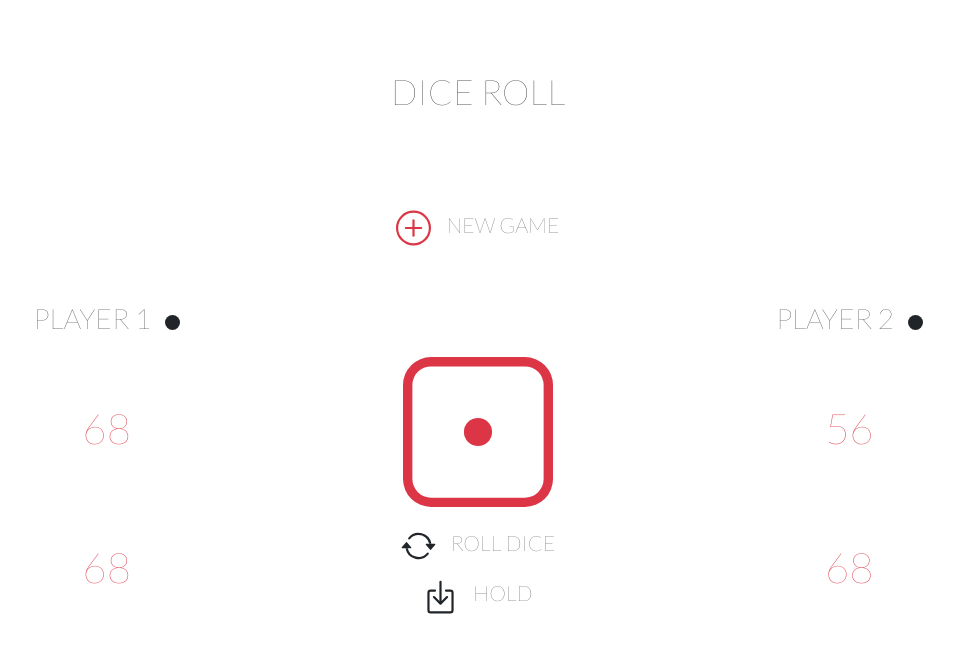
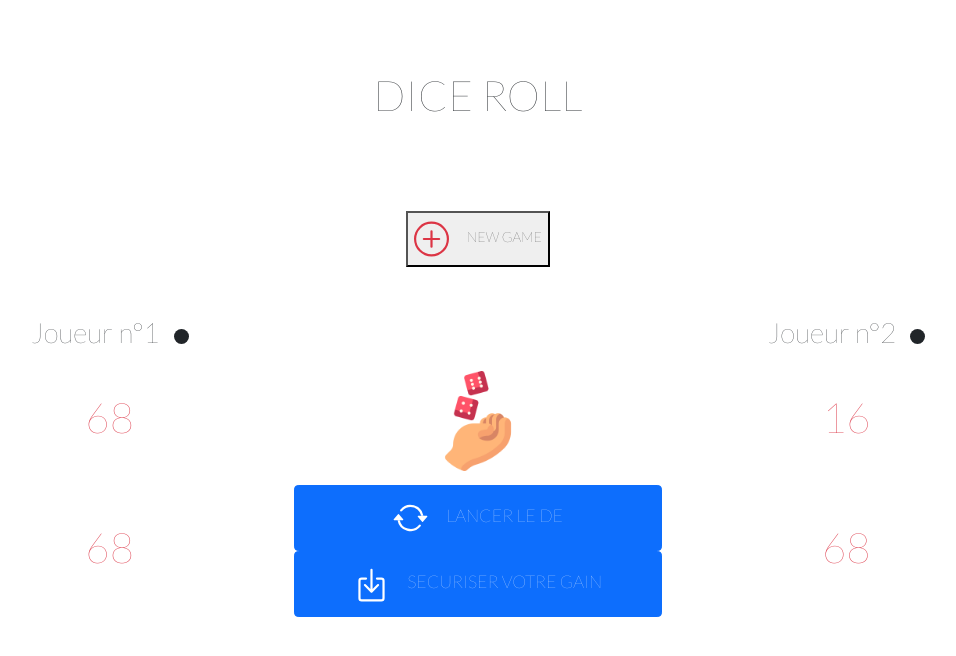
Before and after one commit to louvetsandrine/JeuD-, a PHP site: page / in a window 1280 px wide. Shown: the top 656 px of the page, without its empty margins (162-1118 px from the left). Run offline with PHP 8.4, Linux system fonts and the light colour scheme; some libraries are stand-ins or nearby versions.

Commit message:
10/12/2021 second

```diff
--- a/index.html
+++ b/index.html
@@ -5,8 +5,7 @@
     <meta name="viewport" content="width=device-width">
     <title>Jeu</title>
     <!-- Bootstrap CDN CSS -->
-    <link href="https://stackpath.bootstrapcdn.com/bootstrap/4.4.1/css/bootstrap.min.css" rel="stylesheet" integrity="sha384-Vkoo8x4CGsO3+Hhxv8T/Q5PaXtkKtu6ug5TOeNV6gBiFeWPGFN9MuhOf23Q9Ifjh" crossorigin="anonymous">
-    <!-- Our CSS -->
+    <link href="https://cdn.jsdelivr.net/npm/bootstrap@5.0.2/dist/css/bootstrap.min.css" rel="stylesheet" integrity="sha384-EVSTQN3/azprG1Anm3QDgpJLIm9Nao0Yz1ztcQTwFspd3yD65VohhpuuCOmLASjC" crossorigin="anonymous">    <!-- Our CSS -->
     <link href="style.css" rel="stylesheet" type="text/css">
     <link rel="preconnect" href="https://fonts.googleapis.com">
     <link rel="preconnect" href="https://fonts.gstatic.com" crossorigin>
@@ -17,71 +16,71 @@
   <body>
 
     <div class="container ">
-      <div class="row py-5 d-flex justify-content-center align-items-center">
+      <div class="row py-5 d-flex text-center justify-content-center align-items-center">
+        <div class="col-12">
           <h1>DICE ROLL</h1>
         </div>
-      <div class="row py-5 d-flex justify-content-center align-items-center">
-        <svg xmlns="http://www.w3.org/2000/svg" width="50" height="50" fill="currentColor" class="bi bi-plus-circle text-danger" viewBox="0 0 16 16" id="startButton">
+      </div>
+      <div class="row py-5 d-flex justify-content-center align-items-center text-center">
+        <div class="col-12">
+          <button>
+            <svg xmlns="http://www.w3.org/2000/svg" width="50" height="50" fill="currentColor" class="bi bi-plus-circle text-danger" viewBox="0 0 16 16" id="buttonStart">
               <path d="M8 15A7 7 0 1 1 8 1a7 7 0 0 1 0 14zm0 1A8 8 0 1 0 8 0a8 8 0 0 0 0 16z"/>
               <path d="M8 4a.5.5 0 0 1 .5.5v3h3a.5.5 0 0 1 0 1h-3v3a.5.5 0 0 1-1 0v-3h-3a.5.5 0 0 1 0-1h3v-3A.5.5 0 0 1 8 4z"/>
             </svg>
-        <h4>NEW GAME</h4>
+            NEW GAME
+          </button>
+        </div>
       </div>
 
       <div class="row py-2 d-flex justify-content-center align-items-center">
-        <!-- <div class="col-4 "> -->
         <div class="col-4 d-flex justify-content-center align-items-center">
-          <h3>PLAYER 1</h3>
+          <h3>Joueur n°1</h3>
           <svg xmlns="http://www.w3.org/2000/svg" width="15" height="15" fill="currentColor" class="bi bi-circle-fill " viewBox="0 0 16 16" id="startPlayerOne">
             <circle cx="8" cy="8" r="8"/>
           </svg>
         </div>
-
-
         <div class="col-4 offset-4 d-flex justify-content-center align-items-center">
-          <h3>PLAYER 2</h3>
-
-
+          <h3>Joueur n°2</h3>
           <svg xmlns="http://www.w3.org/2000/svg" width="15" height="15" fill="currentColor" class="bi bi-circle-fill" viewBox="0 0 16 16">
             <circle cx="8" cy="8" r="8"/>
           </svg>
         </div>
-
       </div>
 
-      <div class="row py-2 d-flex justify-content-center align-items-center containerTitle">
+      <div class="row py-2 d-flex justify-content-center align-items-center text-center containerTitle">
         <div class="col-4">
           <h2 class="text-danger">68</h2>
         </div>
-        <div class="col-4 " id="diceSpace">
-          <svg xmlns="http://www.w3.org/2000/svg" width="150" height="150" fill="currentColor" class="bi dice bi-dice-1 text-danger justify-content-center align-items-center" viewBox="0 0 16 16">
-            <circle cx="8" cy="8" r="1.5"/>
-            <path d="M13 1a2 2 0 0 1 2 2v10a2 2 0 0 1-2 2H3a2 2 0 0 1-2-2V3a2 2 0 0 1 2-2h10zM3 0a3 3 0 0 0-3 3v10a3 3 0 0 0 3 3h10a3 3 0 0 0 3-3V3a3 3 0 0 0-3-3H3z"/>
-          </svg>
+        <div class="col-4 " id="diceSpace" >
+          <img src="images/rollDice.png" id="imgRollDice" height="100" />
         </div>
         <div class="col-4">
-          <h2 class="text-danger">56</h2>
+          <h2 class="text-danger">16</h2>
         </div>
       </div>
 
-      <div class="row py-2 d-flex justify-content-center align-items-center">
+      <div class="row py-2 d-flex justify-content-center align-items-center text-center">
         <div class="col-4">
           <h2 class="text-danger">68</h2>
         </div>
         <div class="col-4">
           <div class="row d-flex justify-content-center align-items-center">
+            <button type="button" class="btn btn-primary btn-lg">
               <svg xmlns="http://www.w3.org/2000/svg" width="50" height="50" fill="currentColor" class="bi bi-arrow-repeat" viewBox="0 0 16 16" id="buttonRollDice">
                 <path d="M11.534 7h3.932a.25.25 0 0 1 .192.41l-1.966 2.36a.25.25 0 0 1-.384 0l-1.966-2.36a.25.25 0 0 1 .192-.41zm-11 2h3.932a.25.25 0 0 0 .192-.41L2.692 6.23a.25.25 0 0 0-.384 0L.342 8.59A.25.25 0 0 0 .534 9z"/>
                 <path fill-rule="evenodd" d="M8 3c-1.552 0-2.94.707-3.857 1.818a.5.5 0 1 1-.771-.636A6.002 6.002 0 0 1 13.917 7H12.9A5.002 5.002 0 0 0 8 3zM3.1 9a5.002 5.002 0 0 0 8.757 2.182.5.5 0 1 1 .771.636A6.002 6.002 0 0 1 2.083 9H3.1z"/>
               </svg>
-            <h4>ROLL DICE</h4>
+              LANCER LE DE
           </div>
           <div class="row d-flex justify-content-center align-items-center">
+            <button type="button" class="btn btn-primary btn-lg">
               <svg xmlns="http://www.w3.org/2000/svg" width="50" height="50" fill="currentColor" class="bi bi-box-arrow-in-down" viewBox="0 0 16 16" id="buttonHold">
                 <path fill-rule="evenodd" d="M3.5 6a.5.5 0 0 0-.5.5v8a.5.5 0 0 0 .5.5h9a.5.5 0 0 0 .5-.5v-8a.5.5 0 0 0-.5-.5h-2a.5.5 0 0 1 0-1h2A1.5 1.5 0 0 1 14 6.5v8a1.5 1.5 0 0 1-1.5 1.5h-9A1.5 1.5 0 0 1 2 14.5v-8A1.5 1.5 0 0 1 3.5 5h2a.5.5 0 0 1 0 1h-2z"/>
                 <path fill-rule="evenodd" d="M7.646 11.854a.5.5 0 0 0 .708 0l3-3a.5.5 0 0 0-.708-.708L8.5 10.293V1.5a.5.5 0 0 0-1 0v8.793L5.354 8.146a.5.5 0 1 0-.708.708l3 3z"/>
               </svg>
-            <h4>HOLD</h4>
+              SECURISER VOTRE GAIN
+            </button>
           </div>
         </div>
         <div class="col-4">
@@ -89,17 +88,13 @@
         </div>
       </div>
 
-
-
-
-
   </div>
 
-    <!-- jQuery CDN -->
   <script src="https://code.jquery.com/jquery-3.4.1.min.js" integrity="sha256-CSXorXvZcTkaix6Yvo6HppcZGetbYMGWSFlBw8HfCJo=" crossorigin="anonymous"></script>
-    <!-- Bootstrap CDN JavaScript -->
-    <script src="https://stackpath.bootstrapcdn.com/bootstrap/4.4.1/js/bootstrap.bundle.min.js" integrity="sha384-6khuMg9gaYr5AxOqhkVIODVIvm9ynTT5J4V1cfthmT+emCG6yVmEZsRHdxlotUnm" crossorigin="anonymous"></script>
-    <!-- Our JavaScript -->
+
+  <script src="https://cdn.jsdelivr.net/npm/@popperjs/core@2.10.2/dist/umd/popper.min.js" integrity="sha384-7+zCNj/IqJ95wo16oMtfsKbZ9ccEh31eOz1HGyDuCQ6wgnyJNSYdrPa03rtR1zdB" crossorigin="anonymous"></script>
+  <script src="https://cdn.jsdelivr.net/npm/bootstrap@5.1.3/dist/js/bootstrap.min.js" integrity="sha384-QJHtvGhmr9XOIpI6YVutG+2QOK9T+ZnN4kzFN1RtK3zEFEIsxhlmWl5/YESvpZ13" crossorigin="anonymous"></script>
+  <script src="https://cdn.jsdelivr.net/npm/bootstrap@5.1.3/dist/js/bootstrap.bundle.min.js" integrity="sha384-ka7Sk0Gln4gmtz2MlQnikT1wXgYsOg+OMhuP+IlRH9sENBO0LRn5q+8nbTov4+1p" crossorigin="anonymous"></script>
     <script src="script.js"></script>
   </body>
 </html>
--- a/script.js
+++ b/script.js
@@ -1,8 +1,14 @@
-const buttonStart = document.getElementById("startButton");
+const buttonStart = document.getElementById("buttonStart");
 const startPlayerOne = document.getElementById("startPlayerOne");
 const buttonRollDice = document.getElementById("buttonRollDice");
 const buttonHold = document.getElementById("buttonHold");
-const diceSpae = document.getElementById("diceSpace");
+const diceSpace = document.getElementById("diceSpace");
+// const diceOnce = document.getElementById("diceOne");
+// const diceTwo = document.getElementById("diceTwo");
+// const diceThree = document.getElementById("diceThree");
+// const diceFour = document.getElementById("diceFour");
+// const diceFive = document.getElementById("diceFive");
+// const diceSix = document.getElementById("diceSix");
 
 
 buttonStart.addEventListener("click", ()=>{
@@ -12,7 +18,19 @@ buttonStart.addEventListener("click", ()=>{
 })
 
 buttonRollDice.addEventListener("click", ()=>{
-   diceSpae.innerHTML = '<svg xmlns="http://www.w3.org/2000/svg" width="100" height="100" fill="currentColor" class="bi bi-dice-2" viewBox="0 0 16 16"><path d="M13 1a2 2 0 0 1 2 2v10a2 2 0 0 1-2 2H3a2 2 0 0 1-2-2V3a2 2 0 0 1 2-2h10zM3 0a3 3 0 0 0-3 3v10a3 3 0 0 0 3 3h10a3 3 0 0 0 3-3V3a3 3 0 0 0-3-3H3z"/><path d="M5.5 4a1.5 1.5 0 1 1-3 0 1.5 1.5 0 0 1 3 0zm8 8a1.5 1.5 0 1 1-3 0 1.5 1.5 0 0 1 3 0z"/></svg>     '
+   const dice = [
+      '<svg xmlns="http://www.w3.org/2000/svg" width="100" height="100" fill="currentColor" class="bi dice bi-dice-1 text-danger" viewBox="0 0 16 16" id="diceOne"><circle cx="8" cy="8" r="1.5"/><path d="M13 1a2 2 0 0 1 2 2v10a2 2 0 0 1-2 2H3a2 2 0 0 1-2-2V3a2 2 0 0 1 2-2h10zM3 0a3 3 0 0 0-3 3v10a3 3 0 0 0 3 3h10a3 3 0 0 0 3-3V3a3 3 0 0 0-3-3H3z"/></svg>',
+      '<svg xmlns="http://www.w3.org/2000/svg" width="100" height="100" fill="currentColor" class="bi bi-dice-2 text-danger" viewBox="0 0 16 16" id="diceTwo"><path d="M13 1a2 2 0 0 1 2 2v10a2 2 0 0 1-2 2H3a2 2 0 0 1-2-2V3a2 2 0 0 1 2-2h10zM3 0a3 3 0 0 0-3 3v10a3 3 0 0 0 3 3h10a3 3 0 0 0 3-3V3a3 3 0 0 0-3-3H3z"/><path d="M5.5 4a1.5 1.5 0 1 1-3 0 1.5 1.5 0 0 1 3 0zm8 8a1.5 1.5 0 1 1-3 0 1.5 1.5 0 0 1 3 0z"/></svg> ',
+      '<svg xmlns="http://www.w3.org/2000/svg" width="100" height="100" fill="currentColor" class="bi bi-dice-3 text-danger" viewBox="0 0 16 16" id="diceThree"><path d="M13 1a2 2 0 0 1 2 2v10a2 2 0 0 1-2 2H3a2 2 0 0 1-2-2V3a2 2 0 0 1 2-2h10zM3 0a3 3 0 0 0-3 3v10a3 3 0 0 0 3 3h10a3 3 0 0 0 3-3V3a3 3 0 0 0-3-3H3z"/><path d="M5.5 4a1.5 1.5 0 1 1-3 0 1.5 1.5 0 0 1 3 0zm8 8a1.5 1.5 0 1 1-3 0 1.5 1.5 0 0 1 3 0zm-4-4a1.5 1.5 0 1 1-3 0 1.5 1.5 0 0 1 3 0z"/></svg>  ',
+      '<svg xmlns="http://www.w3.org/2000/svg" width="100" height="100" fill="currentColor" class="bi bi-dice-4 text-danger" viewBox="0 0 16 16" id="diceFour"><path d="M13 1a2 2 0 0 1 2 2v10a2 2 0 0 1-2 2H3a2 2 0 0 1-2-2V3a2 2 0 0 1 2-2h10zM3 0a3 3 0 0 0-3 3v10a3 3 0 0 0 3 3h10a3 3 0 0 0 3-3V3a3 3 0 0 0-3-3H3z"/><path d="M5.5 4a1.5 1.5 0 1 1-3 0 1.5 1.5 0 0 1 3 0zm8 0a1.5 1.5 0 1 1-3 0 1.5 1.5 0 0 1 3 0zm0 8a1.5 1.5 0 1 1-3 0 1.5 1.5 0 0 1 3 0zm-8 0a1.5 1.5 0 1 1-3 0 1.5 1.5 0 0 1 3 0z"/></svg>',
+      '<svg xmlns="http://www.w3.org/2000/svg" width="100" height="100" fill="currentColor" class="bi bi-dice-5 text-danger" viewBox="0 0 16 16" id="diceFive"><path d="M13 1a2 2 0 0 1 2 2v10a2 2 0 0 1-2 2H3a2 2 0 0 1-2-2V3a2 2 0 0 1 2-2h10zM3 0a3 3 0 0 0-3 3v10a3 3 0 0 0 3 3h10a3 3 0 0 0 3-3V3a3 3 0 0 0-3-3H3z"/><path d="M5.5 4a1.5 1.5 0 1 1-3 0 1.5 1.5 0 0 1 3 0zm8 0a1.5 1.5 0 1 1-3 0 1.5 1.5 0 0 1 3 0zm0 8a1.5 1.5 0 1 1-3 0 1.5 1.5 0 0 1 3 0zm-8 0a1.5 1.5 0 1 1-3 0 1.5 1.5 0 0 1 3 0zm4-4a1.5 1.5 0 1 1-3 0 1.5 1.5 0 0 1 3 0z"/></svg>',
+      '<svg xmlns="http://www.w3.org/2000/svg" width="100" height="100" fill="currentColor" class="bi bi-dice-6 text-danger" viewBox="0 0 16 16" id="diceSix"><path d="M13 1a2 2 0 0 1 2 2v10a2 2 0 0 1-2 2H3a2 2 0 0 1-2-2V3a2 2 0 0 1 2-2h10zM3 0a3 3 0 0 0-3 3v10a3 3 0 0 0 3 3h10a3 3 0 0 0 3-3V3a3 3 0 0 0-3-3H3z"/><path d="M5.5 4a1.5 1.5 0 1 1-3 0 1.5 1.5 0 0 1 3 0zm8 0a1.5 1.5 0 1 1-3 0 1.5 1.5 0 0 1 3 0zm0 8a1.5 1.5 0 1 1-3 0 1.5 1.5 0 0 1 3 0zm0-4a1.5 1.5 0 1 1-3 0 1.5 1.5 0 0 1 3 0zm-8 4a1.5 1.5 0 1 1-3 0 1.5 1.5 0 0 1 3 0zm0-4a1.5 1.5 0 1 1-3 0 1.5 1.5 0 0 1 3 0z"/></svg>'
+   ]
+   const randomNumber = Math.floor(Math.random()*dice.length);
+
+   console.log(randomNumber)
+   diceSpace.innerHTML = dice[randomNumber]
+
 
 
 
--- a/style.css
+++ b/style.css
@@ -11,21 +11,27 @@
 
 }
 
-h3 {
-    font-size: 2em;
-    text-align: center;
+h1 {
+    font-size: 3em;
 }
 
 h2 {
     font-size: 3em;
+}
+
+h3 {
+    font-size: 2em;
     text-align: center;
+    padding-right: 0.5em;
 }
+
+
 
 .containerTitle {
 
 }
 
-.dice {
+#diceOne, #diceTwo, #diceThree, #diceFour, #diceFive, #diceSix, #imgRollDice {
     display: block;
     margin: auto
 }
@@ -38,7 +44,3 @@ h2 {
 .bi-circle-fill {
 
 }
-
-h3 {
-    padding-right: 0.5em;
-}
```
Also changed, not shown: dice.html (+5 -5 lines), images/rollDice.png (added). Lines whose indentation alone changed are shown as unchanged.
